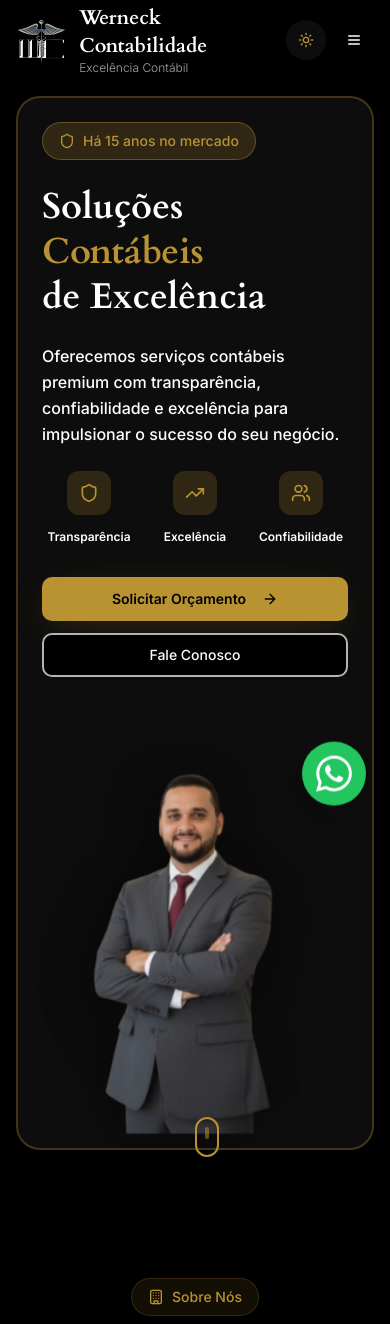
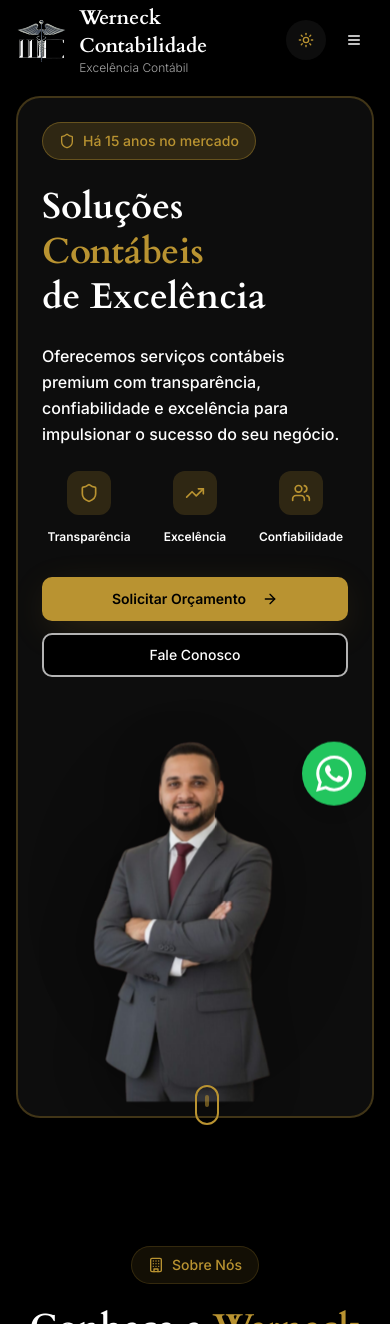
Before and after one commit to Carlos-Golldrine/gold-ledger-elegance-46849, a React (Vite) app: page / in a window 390 px wide. Shown: the top 1324 px of the page. Built offline with nearby package versions, Linux system fonts and the light colour scheme.

Commit message:
Fix: Adjust image position on mobile

```diff
--- a/src/components/Hero.tsx
+++ b/src/components/Hero.tsx
@@ -75,7 +75,7 @@ const Hero = () => {
           </div>
 
           {/* Professional Image with 3D Effect */}
-          <div className="relative lg:absolute lg:right-0 lg:top-0 lg:bottom-0 lg:w-1/2 flex items-center justify-center mt-8 lg:mt-0">
+          <div className="relative lg:absolute lg:right-0 lg:top-0 lg:bottom-0 lg:w-1/2 flex items-end lg:items-center justify-center mt-0 lg:mt-0">
             {/* Image Container */}
             <div className="relative w-full h-full flex items-center justify-center"
                  style={{
```
